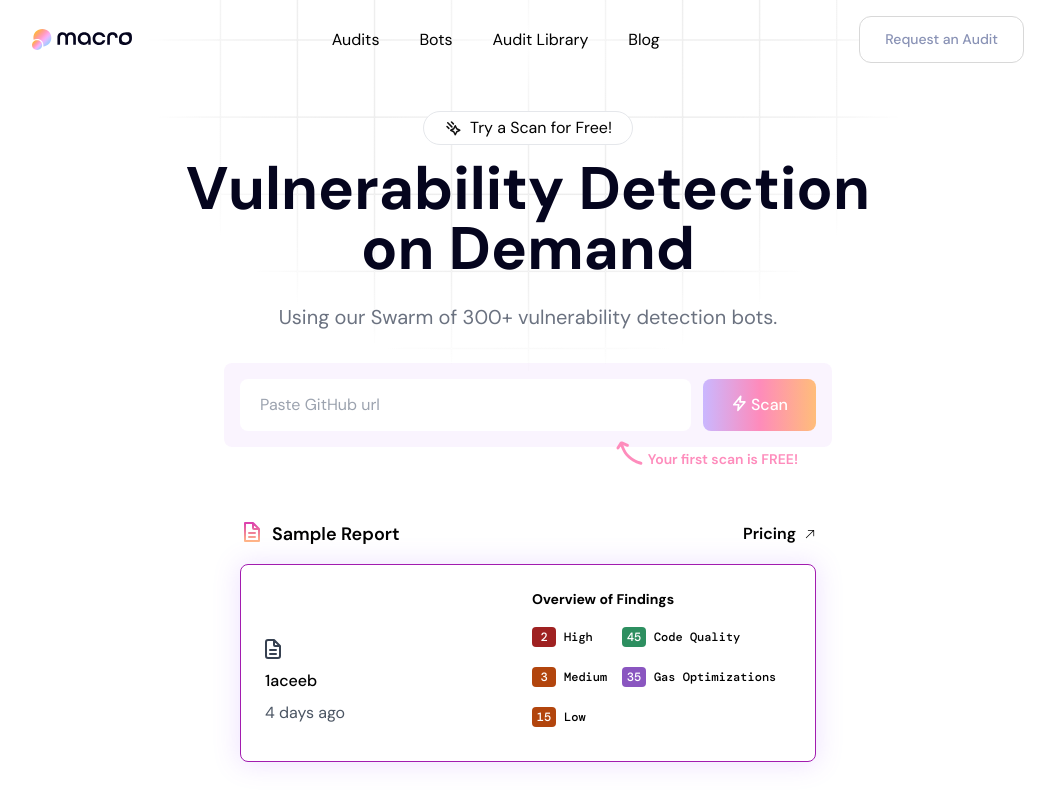
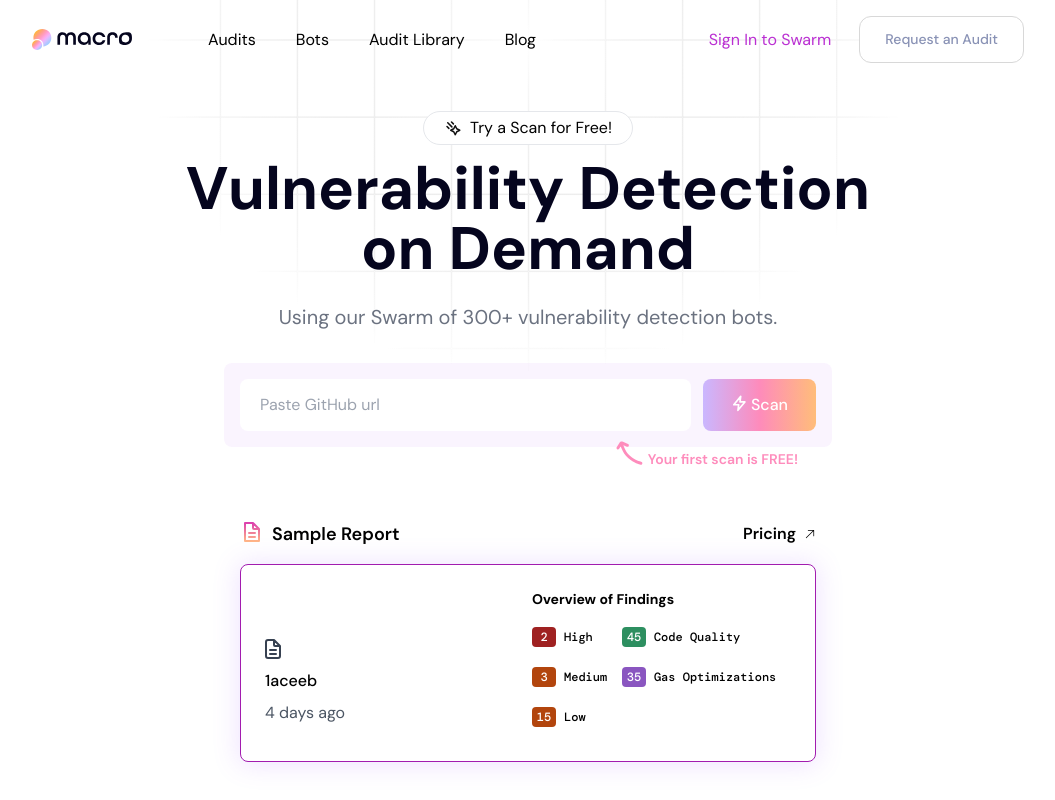
Before and after one commit to snowball-tools/website-example, a Next.js app: page /bots in a window 1280 px wide. Shown: the top 800 px of the page, without its empty margins (112-1167 px from the left). Built offline with nearby package versions, Linux system fonts and the light colour scheme; a web font is replaced by a local one.

Commit message:
feat: implement "Sign In to Swarm" link on header

```diff
--- a/src/components/Header/Header.tsx
+++ b/src/components/Header/Header.tsx
@@ -10,7 +10,8 @@ type HeaderProps = {
 const Header = ({ handleCtaClick }: HeaderProps) => {
   return (
     <>
-      <header className="relative p-2 sm:p-4 flex flex-row-reverse md:flex-row justify-between max-w-5xl mx-auto items-center">
+      <header className="relative p-2 flex justify-between max-w-5xl mx-auto items-center sm:p-4">
+        <div className="flex flex-row-reverse justify-between items-center w-full md:flex-row md:w-auto md:space-x-3 lg:space-x-16">
           <Link href="/">
             <Image
               className="w-[100px]"
@@ -22,7 +23,14 @@ const Header = ({ handleCtaClick }: HeaderProps) => {
             />
           </Link>
           <Nav />
-        <div className="hidden md:block">
+        </div>
+        <div className="hidden md:flex md:items-center md:space-x-4 lg:space-x-7">
+          <Link
+            className="text-electricPurple hover:underline md:text-sm lg:text-base"
+            href="https://swarm.0xmacro.com/signup"
+          >
+            Sign In to Swarm
+          </Link>
           <CtaSecondary onClick={handleCtaClick} href="/">
             Request an Audit
           </CtaSecondary>
--- a/src/components/Nav/Nav.tsx
+++ b/src/components/Nav/Nav.tsx
@@ -22,7 +22,7 @@ function getNavItems() {
         href={item.href}
         className={classNames(
           item.current ? '' : 'text-black',
-          'block px-3 py-2 text-lg hover:text-black transition-colors duration-300 sm:text-base',
+          'block px-3 py-2 text-lg hover:text-black transition-colors duration-300 md:text-sm lg:text-base',
         )}
         aria-current={item.current ? 'page' : undefined}
         target={item.newTab ? '_blank' : undefined}
@@ -51,7 +51,7 @@ const Nav = () => {
             </div>
 
             <div className="hidden md:block">
-              <ul className="flex space-x-4">{getNavItems()}</ul>
+              <ul className="flex space-x-1 lg:space-x-4">{getNavItems()}</ul>
             </div>
 
             <Disclosure.Panel className="absolute z-10 top-[58px] left-0 right-0 md:hidden">
--- a/tailwind.config.ts
+++ b/tailwind.config.ts
@@ -18,6 +18,7 @@ const config: Config = {
       colors: {
         sunriseOrange: '#feb34c',
         coralPink: '#ff9f93',
+        electricPurple: '#ba2fd2',
         skyBlue: '#b0c8ff',
         critical: '#9f2121',
         high: '#b2450d',
```
Lines whose indentation alone changed are shown as unchanged.
